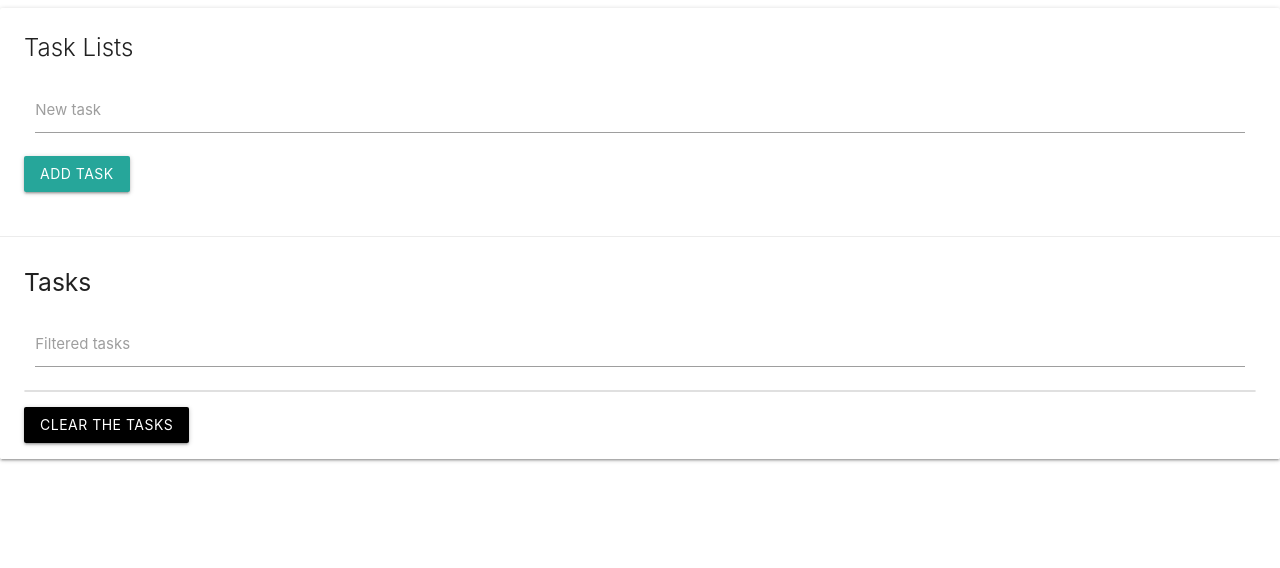
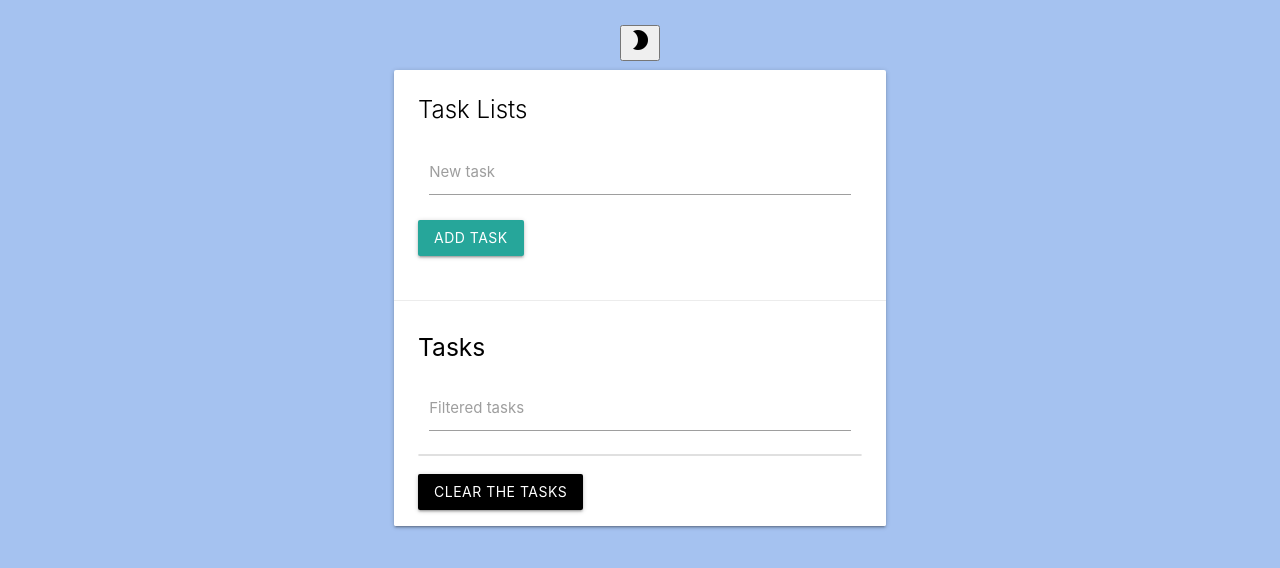
Before and after one commit to Huzaifa77/Attemp-2, a plain HTML site: page index.html in a window 1280 px wide. Drawn offline with nearby package versions, Linux system fonts and the light colour scheme.

Commit message:
the style is done

```diff
--- a/index.html
+++ b/index.html
@@ -3,12 +3,41 @@
 <head>
     <meta charset="UTF-8">
     <meta name="viewport" content="width=device-width, initial-scale=1.0">
+    <meta name="viewport" content="width=device-width, initial-scale=1">
+    <style>
+    body {
+    padding: 25px;
+    background-color: #a5c2f0;
+    color: black;
+    font-size: 25px;
+    }
+
+    .dark-mode {
+    background-color: black;
+    color: rgb(0, 0, 0);
+    }
+    </style>
     <link rel="stylesheet" href="https://cdnjs.cloudflare.com/ajax/libs/materialize/1.0.0/css/materialize.min.css">
     <link href="https://stackpath.bootstrapcdn.com/font-awesome/4.7.0/css/font-awesome.min.css" rel="stylesheet" integrity="sha384-wvfXpqpZZVQGK6TAh5PVlGOfQNHSoD2xbE+QkPxCAFlNEevoEH3Sl0sibVcOQVnN" crossorigin="anonymous">
+    <link href="https://fonts.googleapis.com/icon?family=Material+Icons" rel="stylesheet">
+    <link rel="stylesheet" href="style.css">
     <title>Task-List</title>
 </head>
 <body>
-    <div class="conatainer" >
+    <!--the dark mode toggler is down here-->
+    <div style=" text-align: center;" >
+    <button   onclick="myFunction() ;" >
+        <i class="material-icons md-20">brightness_2</i></button>
+    </div>
+    <script>
+        function myFunction() {
+        var element = document.body;
+        element.classList.toggle("dark-mode");
+        }
+    </script>
+
+    <!--the main stuff is down here-->
+    <div class="container" >
         <div class="row">
             <div class="col s12"></div>
             <div id="main" class="card">
--- /dev/null
+++ b/style.css
@@ -0,0 +1,9 @@
+.container{
+    width: 40%;
+  height: 100%;
+
+}
+
+.card-content-field{
+    color: blueviolet;
+}
```
Also changed, not shown: toggle_on-24px.svg (added).
